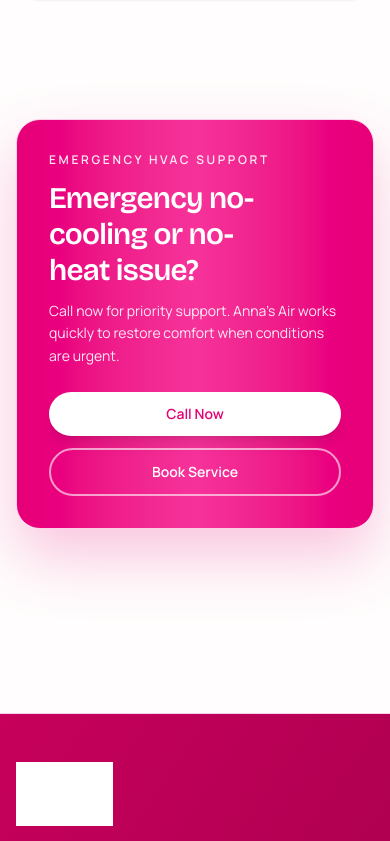
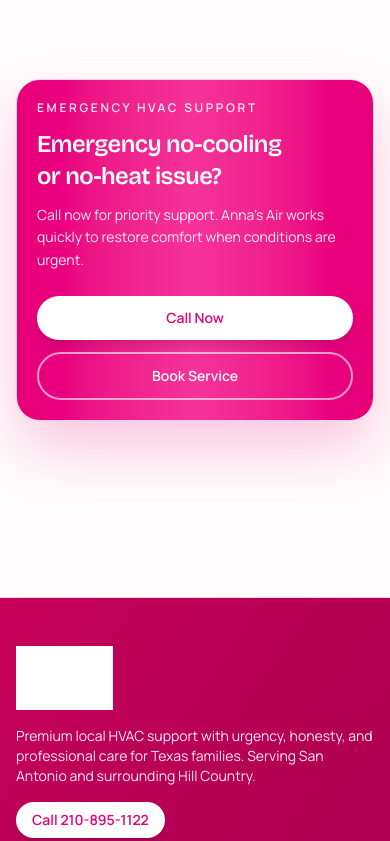
Before and after one commit to burchdad/anna_air, a Next.js app: page /contact in a window 390 px wide. Shown: the part 1963-2804 px from the top of the page. Built offline with nearby package versions, Linux system fonts and the light colour scheme.

Commit message:
Refine mobile-first layout density and responsive section behavior

```diff
--- a/src/app/globals.css
+++ b/src/app/globals.css
@@ -12,6 +12,7 @@
   background: var(--background);
   color: var(--foreground);
   font-family: var(--font-body), sans-serif;
+  overflow-x: hidden;
 }
 
 h1,
--- a/src/components/layout/footer.tsx
+++ b/src/components/layout/footer.tsx
@@ -23,7 +23,8 @@
             href={siteContent.business.phoneHref}
             className="inline-flex rounded-full bg-white px-4 py-2 text-sm font-semibold text-pink-600 transition hover:bg-pink-50 shadow-lg"
           >
-            {siteContent.hero.primaryCta}
+            <span className="sm:hidden">Call {siteContent.business.phoneDisplay}</span>
+            <span className="hidden sm:inline">{siteContent.hero.primaryCta}</span>
           </a>
         </div>
 
--- a/src/components/sections/about-preview.tsx
+++ b/src/components/sections/about-preview.tsx
@@ -9,7 +9,7 @@
   return (
     <SectionShell className="bg-white">
       <Reveal>
-        <div className="grid gap-6 rounded-3xl border border-pink-200 bg-[linear-gradient(130deg,#fff,#fff0f6)] p-7 shadow-sm md:grid-cols-[1.2fr_0.8fr] md:items-center">
+        <div className="grid gap-6 rounded-3xl border border-pink-200 bg-[linear-gradient(130deg,#fff,#fff0f6)] p-5 shadow-sm sm:p-7 md:grid-cols-[1.2fr_0.8fr] md:items-center">
           <div>
             <p className="text-xs font-semibold uppercase tracking-[0.22em] text-pink-600">
               About Anna&apos;s Air
@@ -36,7 +36,7 @@
             </div>
           </div>
 
-          <div className="overflow-hidden rounded-3xl border-2 border-pink-200 shadow-[0_16px_40px_rgba(236,72,153,0.15)]">
+          <div className="hidden overflow-hidden rounded-3xl border-2 border-pink-200 shadow-[0_16px_40px_rgba(236,72,153,0.15)] md:block">
             <Image
               src="/images/door-hanger-back.jpg"
               alt="Anna's Air LLC — Company Owned and Operated by a Female Veteran"
--- a/src/components/sections/cta-band.tsx
+++ b/src/components/sections/cta-band.tsx
@@ -7,14 +7,14 @@
 
 export function CtaBand({ title, body }: CtaBandProps) {
   return (
-    <section className="px-4 py-14 sm:px-6 lg:px-8 lg:py-16">
-      <div className="mx-auto w-full max-w-6xl rounded-3xl border border-pink-200 bg-gradient-to-r from-pink-600 via-pink-500 to-pink-600 p-8 text-white shadow-[0_28px_60px_rgba(236,72,153,0.3)] sm:p-10">
+    <section className="px-4 py-12 sm:px-6 lg:px-8 lg:py-16">
+      <div className="mx-auto w-full max-w-6xl rounded-3xl border border-pink-200 bg-gradient-to-r from-pink-600 via-pink-500 to-pink-600 p-5 text-white shadow-[0_28px_60px_rgba(236,72,153,0.3)] sm:p-8 lg:p-10">
         <div className="grid gap-6 md:grid-cols-[1.15fr_0.85fr] md:items-center">
           <div>
             <p className="text-xs font-semibold uppercase tracking-[0.22em] text-white/90">
               Emergency HVAC Support
             </p>
-            <h2 className="mt-3 text-balance text-3xl font-semibold tracking-tight sm:text-4xl">
+            <h2 className="mt-3 text-balance text-2xl font-semibold tracking-tight sm:text-3xl lg:text-4xl">
               {title ?? siteContent.ctas.emergencyHeadline}
             </h2>
             <p className="mt-3 max-w-2xl text-sm leading-relaxed text-white/90 sm:text-base">
@@ -24,13 +24,13 @@
           <div className="flex flex-col gap-3 sm:flex-row md:flex-col">
             <a
               href={siteContent.business.phoneHref}
-              className="inline-flex items-center justify-center rounded-full bg-white px-5 py-3 text-sm font-semibold text-pink-600 transition hover:bg-pink-50 shadow-lg"
+              className="inline-flex w-full items-center justify-center rounded-full bg-white px-5 py-3 text-sm font-semibold text-pink-600 transition hover:bg-pink-50 shadow-lg sm:w-auto"
             >
               {siteContent.ctas.primary}
             </a>
             <a
               href="/contact"
-              className="inline-flex items-center justify-center rounded-full border-2 border-white/60 px-5 py-3 text-sm font-semibold text-white transition hover:bg-white/15"
+              className="inline-flex w-full items-center justify-center rounded-full border-2 border-white/60 px-5 py-3 text-sm font-semibold text-white transition hover:bg-white/15 sm:w-auto"
             >
               {siteContent.ctas.secondary}
             </a>
--- a/src/components/sections/hero.tsx
+++ b/src/components/sections/hero.tsx
@@ -73,9 +73,14 @@
           <p className="text-xs text-slate-500 sm:text-sm">
             License: {siteContent.business.licenseNumber} · {siteContent.business.insuredStatus}
           </p>
+
+          <p className="rounded-2xl border border-pink-200 bg-white px-4 py-3 text-sm font-medium text-slate-700 lg:hidden">
+            Fast response proof: cooling restored in about 15 minutes after arrival on a recent
+            emergency service call.
+          </p>
         </div>
 
-        <div className="space-y-5">
+        <div className="hidden space-y-5 lg:block">
           <div className="rounded-[2rem] border-2 border-pink-200 bg-[linear-gradient(145deg,rgba(255,255,255,0.98),rgba(253,242,248,0.95))] p-4 shadow-[0_24px_60px_rgba(236,72,153,0.18)] sm:p-5">
             <div className="flex flex-wrap items-start justify-between gap-3 rounded-3xl bg-gradient-to-r from-pink-600 to-pink-500 p-4 text-white sm:p-5">
               <div>
--- a/src/components/sections/section-shell.tsx
+++ b/src/components/sections/section-shell.tsx
@@ -8,7 +8,7 @@
 
 export function SectionShell({ id, className, children }: SectionShellProps) {
   return (
-    <section id={id} className={cn("px-4 py-16 sm:px-6 lg:px-8 lg:py-20", className)}>
+    <section id={id} className={cn("px-4 py-12 sm:px-6 sm:py-16 lg:px-8 lg:py-20", className)}>
       <div className="mx-auto w-full max-w-6xl">{children}</div>
     </section>
   );
```
